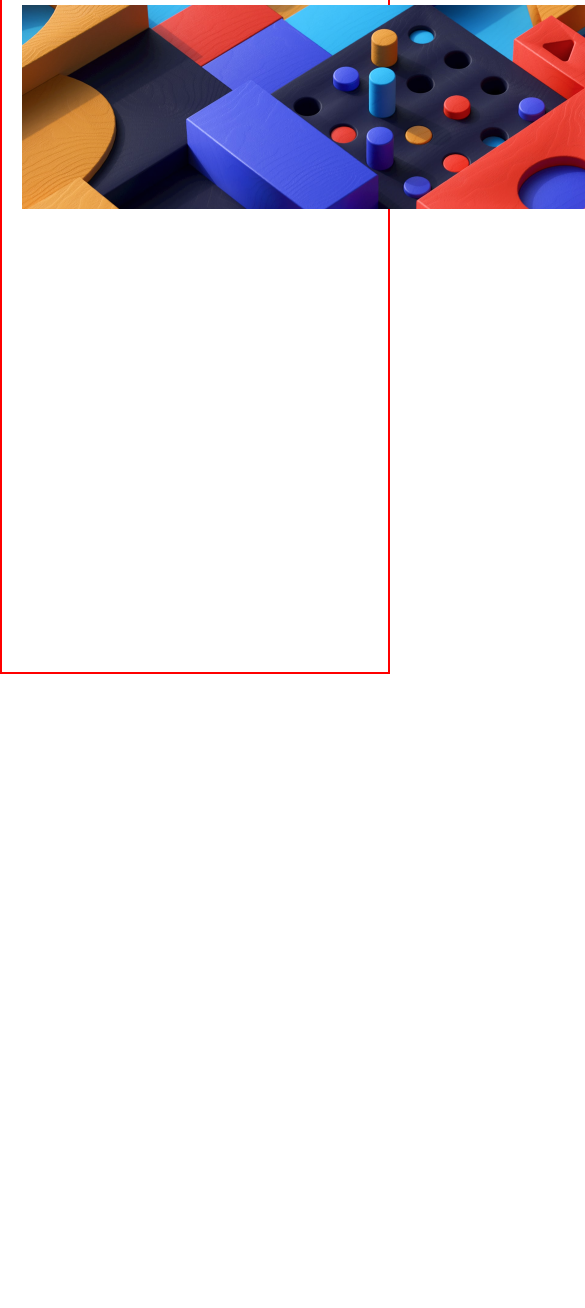
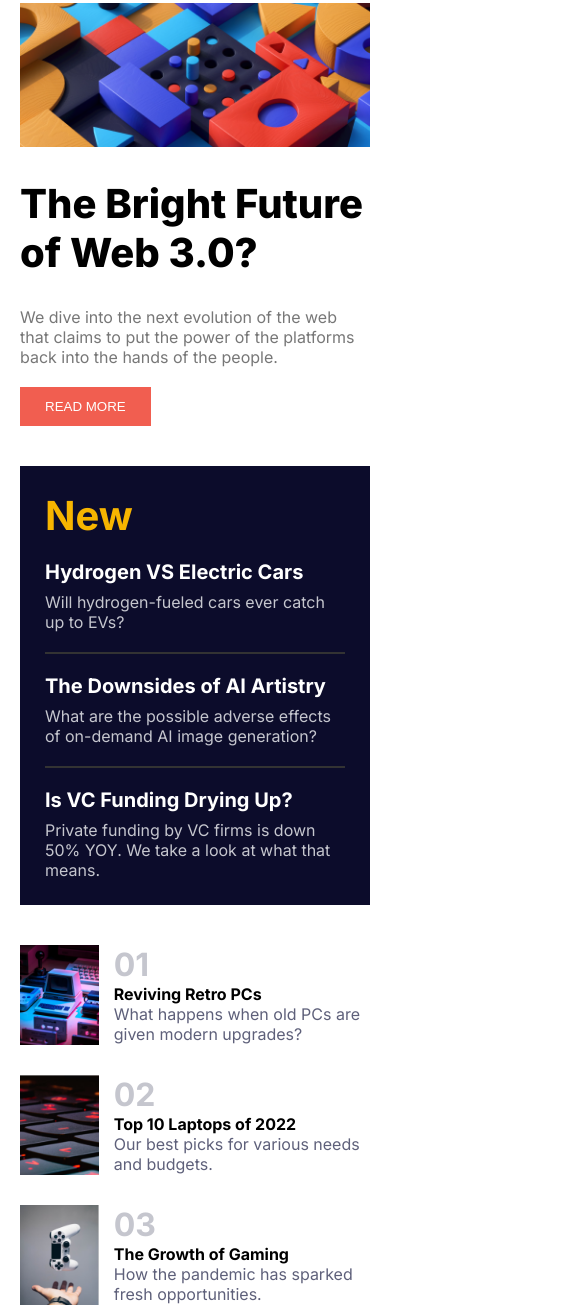
Before and after one commit to abdurasulqushnazarov-oss/imtohon2, a plain HTML site: page index.html in a window 390 px wide. Shown: the part 274-1582 px from the top of the page, 585 px wide, since content can reach past the window. Before the commit the page ends 948 px from the top, so only its background shows below. Drawn offline with Linux system fonts and the light colour scheme.

Commit message:
main full responsive

```diff
--- a/index.html
+++ b/index.html
@@ -27,16 +27,92 @@
       </nav>
     </header>
     <main>
-      <section class="container hero-container">
-        <div class="main-img"></div>
-        <div class="new-card"></div>
-        <div class="title"></div>
-        <div class="info"></div>
-        <div class="retro">
-          <div class="laptops"></div>
-          <div class="gaming"></div>
+      <div class="container">
+        <div class="hero">
+          <!-- LEFT -->
+          <div class="hero-left">
+            <div class="hero-img">
+              <img src="./imgs/main-img.png" alt="" />
+            </div>
+
+            <div class="hero-content">
+              <div class="hero-title">
+                <h1>The Bright Future of Web 3.0?</h1>
+              </div>
+
+              <div class="hero-text">
+                <p>
+                  We dive into the next evolution of the web that claims to put
+                  the power of the platforms back into the hands of the people.
+                </p>
+
+                <button>READ MORE</button>
+              </div>
+            </div>
+          </div>
+
+          <!-- RIGHT -->
+          <div class="hero-right">
+            <h2>New</h2>
+
+            <div class="news">
+              <h3>Hydrogen VS Electric Cars</h3>
+              <p>Will hydrogen-fueled cars ever catch up to EVs?</p>
+            </div>
+
+            <hr />
+
+            <div class="news">
+              <h3>The Downsides of AI Artistry</h3>
+              <p>
+                What are the possible adverse effects of on-demand AI image
+                generation?
+              </p>
+            </div>
+
+            <hr />
+
+            <div class="news">
+              <h3>Is VC Funding Drying Up?</h3>
+              <p>
+                Private funding by VC firms is down 50% YOY. We take a look at
+                what that means.
+              </p>
+            </div>
+          </div>
         </div>
-      </section>
+
+        <!-- CARDS -->
+
+        <div class="cards">
+          <div class="card">
+            <img src="./imgs/retro.png" alt="" />
+            <div class="card-text">
+              <span>01</span>
+              <h4>Reviving Retro PCs</h4>
+              <p>What happens when old PCs are given modern upgrades?</p>
+            </div>
+          </div>
+
+          <div class="card">
+            <img src="./imgs/laptop.png" alt="" />
+            <div class="card-text">
+              <span>02</span>
+              <h4>Top 10 Laptops of 2022</h4>
+              <p>Our best picks for various needs and budgets.</p>
+            </div>
+          </div>
+
+          <div class="card">
+            <img src="./imgs/gaming.png" alt="" />
+            <div class="card-text">
+              <span>03</span>
+              <h4>The Growth of Gaming</h4>
+              <p>How the pandemic has sparked fresh opportunities.</p>
+            </div>
+          </div>
+        </div>
+      </div>
     </main>
   </body>
 </html>
--- a/main.css
+++ b/main.css
@@ -194,24 +194,129 @@ button {
   color: #f15d51;
 }
 
-main {
-  height: 90vh;
+/* HERO GRID */
+
+.hero {
+  display: grid;
+  grid-template-columns: 2fr 1fr;
+  gap: 40px;
 }
 
-.hero-container {
-  height: 100%;
+/* LEFT */
+
+.hero-img img {
+  width: 100%;
+  /* height: 320px; */
+  margin-bottom: 28px;
+}
+
+.hero-content {
+  display: grid;
+  grid-template-columns: 1fr 1fr;
+  gap: 30px;
+}
+
+.hero-title h1 {
+  font-size: 40px;
+  font-weight: 800;
+}
+
+/* TEXT */
+
+.hero-text p {
+  color: #777;
+  margin-bottom: 20px;
+}
+
+.hero-text button {
+  padding: 12px 25px;
+  border: none;
+  background: #f15e50;
+  color: white;
+  cursor: pointer;
+}
+
+/* RIGHT */
+
+.hero-right {
+  background: #0c0c2b;
+  color: white;
+  padding: 25px;
+}
+
+.hero-right h2 {
+  color: #f7b500;
+  margin-bottom: 20px;
+  font-size: 40px;
+}
+
+.news {
+  h3 {
+    margin-bottom: 8px;
+    font-size: 20px;
+  }
+  p {
+    color: #c5c6ce;
+  }
+}
+
+.news h3:hover {
+  cursor: pointer;
+  color: #e9aa52;
+}
+
+.hero-right hr {
+  margin: 20px 0;
+  border: 1px solid #333;
+}
+
+/* CARDS */
+
+.cards {
   display: grid;
   grid-template-columns: repeat(3, 1fr);
-  grid-template-rows: repeat(3, 1fr);
-  border: 2px solid red;
+  gap: 30px;
+  margin-top: 40px;
 }
 
-.main-img {
-  background-image: url("./imgs/main-img.png");
-  background-repeat: no-repeat;
-  background-size: cover;
-  background-position: center;
-  width: 730px;
+.card {
+  display: flex;
+  gap: 15px;
+}
+
+.card img {
+  width: 100px;
+  height: 100px;
+  object-fit: cover;
+}
+
+.card-text span {
+  font-size: 32px;
+  color: #c5c6ce;
+  font-weight: 700;
+}
+
+.card-text p {
+  color: #5e607a;
+}
+
+@media (max-width: 990px) {
+  .hero {
+    display: flex;
+    flex-direction: column;
+  }
+
+  .cards {
+    display: flex;
+    flex-direction: column;
+  }
+}
+
+@media (max-width: 675px) {
+  .hero-content {
+    display: flex;
+    flex-direction: column;
+  }
 }
 
 @media (max-width: 650px) {
```
